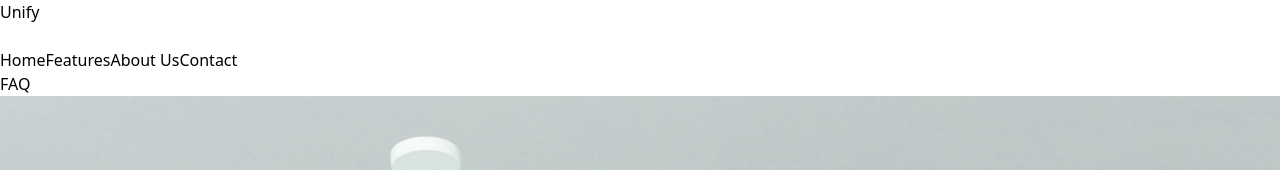
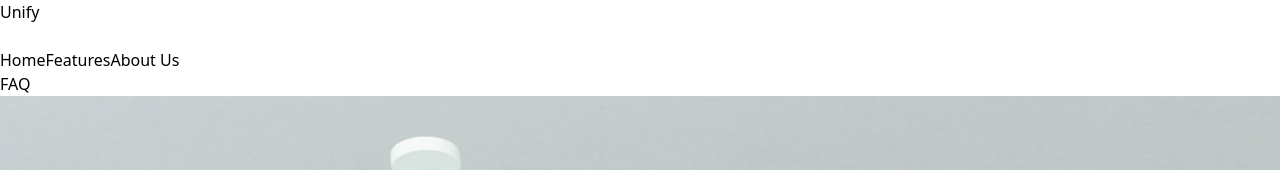
Before and after one commit to Chandan2812/Bigwigmedia_Events, a React (Vite) app: page / in a window 1280 px wide. Shown: the top 170 px of the page. Built offline with nearby package versions, Linux system fonts and the light colour scheme; grey boxes are pictures that could not be loaded.

Commit message:
add changes in features section

```diff
--- a/src/components/Features.tsx
+++ b/src/components/Features.tsx
@@ -116,7 +116,7 @@ function Features() {
       {featureData.map((feature, index) => (
         <div
           key={index}
-          className={`max-w-7xl mx-auto grid grid-cols-1 md:grid-cols-2 items-center gap-2 md:gap-8 mt-${index === 0 ? 0 : 16}`}
+          className={`max-w-7xl mx-auto grid grid-cols-1 md:grid-cols-2 items-center gap-2 md:gap-8 mt-${index === 0 ? 0 : 16} mt-10`}
         >
           {/* Feature */}
           <div className={index % 2 === 0 ? "" : "order-1 md:order-2"}>
--- a/src/components/Nav.tsx
+++ b/src/components/Nav.tsx
@@ -68,9 +68,6 @@ function Nav() {
           <button onClick={() => handleScrollToSection('about')} className="hover:text-black">
             About Us
           </button>
-          <button onClick={() => handleScrollToSection('contact')} className="hover:text-black">
-            Contact
-          </button>
         </div>
 
         <div className="md:block hidden">
@@ -99,9 +96,6 @@ function Nav() {
           <button onClick={() => handleScrollToSection('about')} className="hover:text-black">
             About Us
           </button>
-          <button onClick={() => handleScrollToSection('contact')} className="hover:text-black">
-            Contact
-          </button>
           <button
             onClick={() => handleScrollToSection('faq')}
             className="w-1/2 mx-auto block text-center bg-blue-600 hover:bg-blue-700 text-white px-5 py-2 rounded-lg focus:outline-none text-lg sm:text-xl shadow-md"
```
